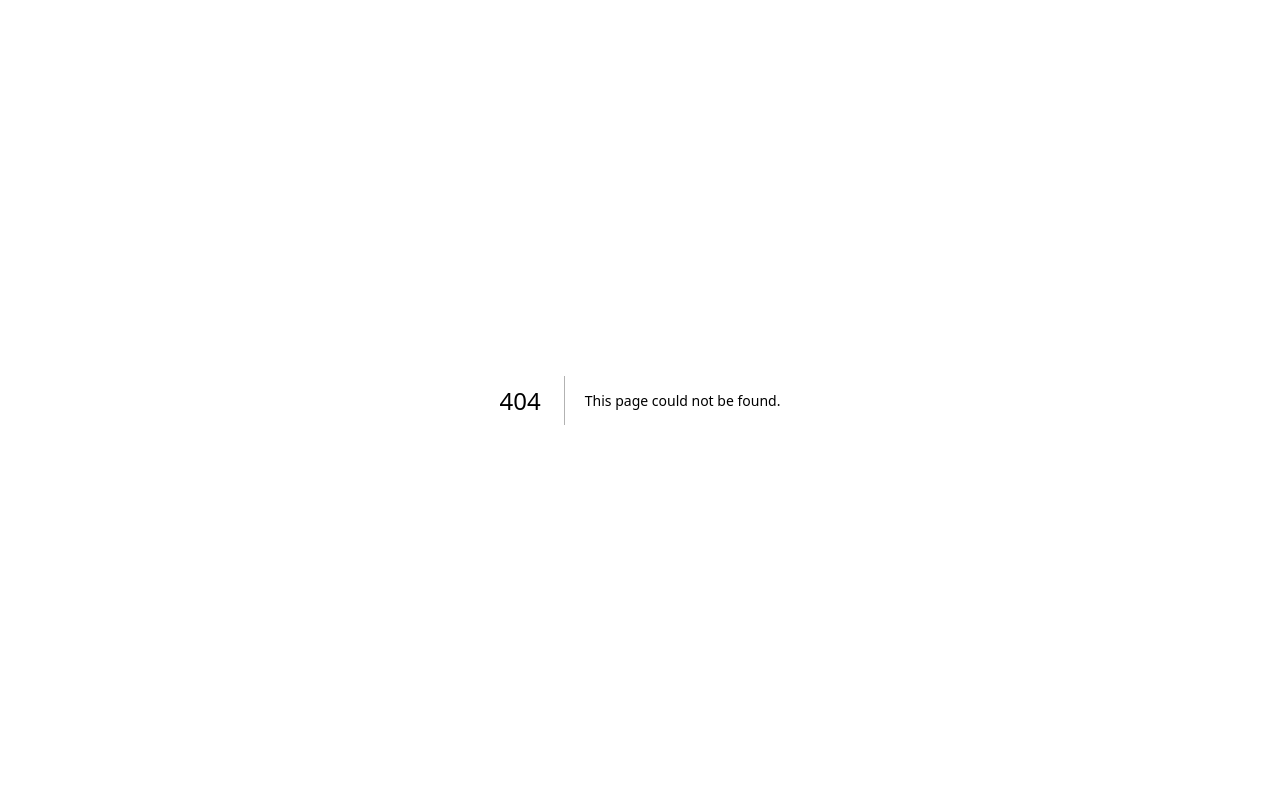
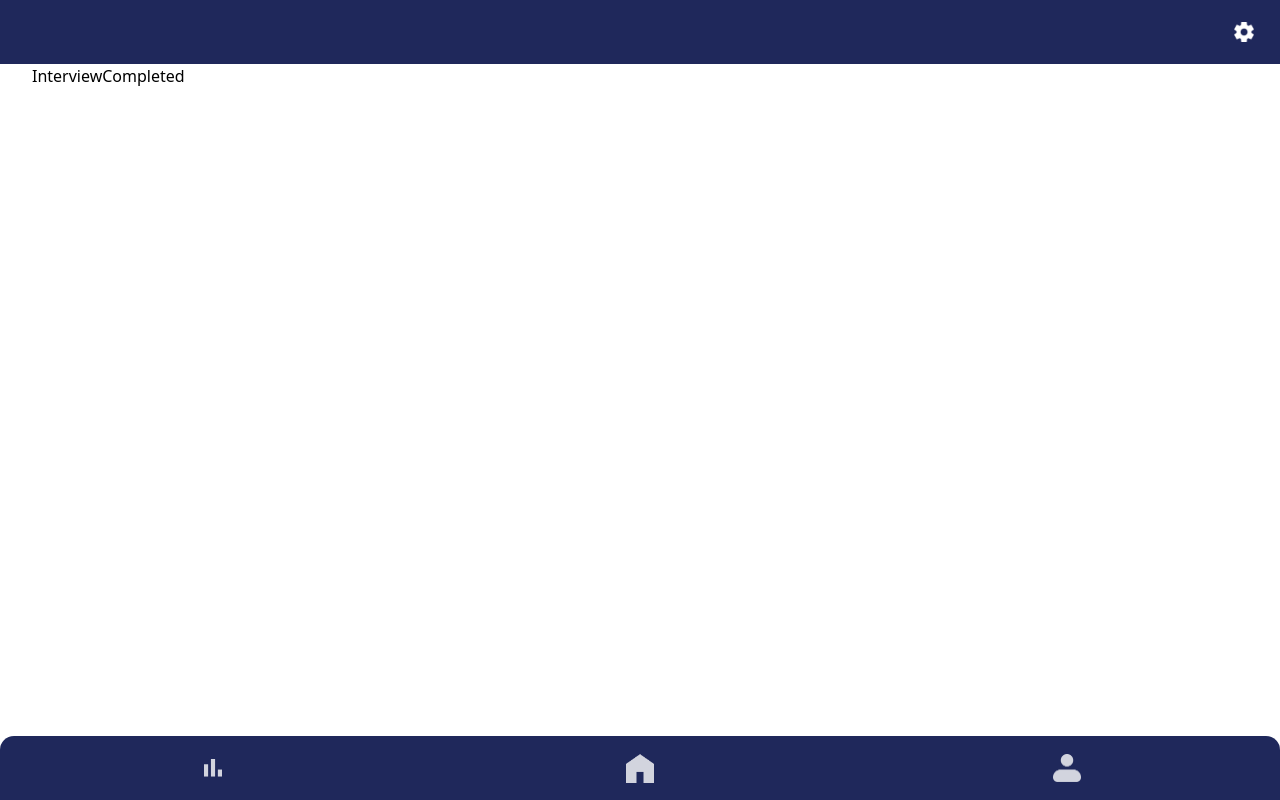
Before and after one commit to Asiyaa22/samvaad-saathi-frontend, a Next.js app: page /interview-completed in a window 1280 px wide. Before the commit this address had no page. Built offline with nearby package versions, Linux system fonts and the light colour scheme.

Commit message:
Add InterviewCompleted component to display completion message

```diff
--- /dev/null
+++ b/src/app/(protected)/interview-completed/page.tsx
@@ -0,0 +1,4 @@
+const InterviewCompleted = () => {
+  return <div>InterviewCompleted</div>;
+};
+export default InterviewCompleted;
```
